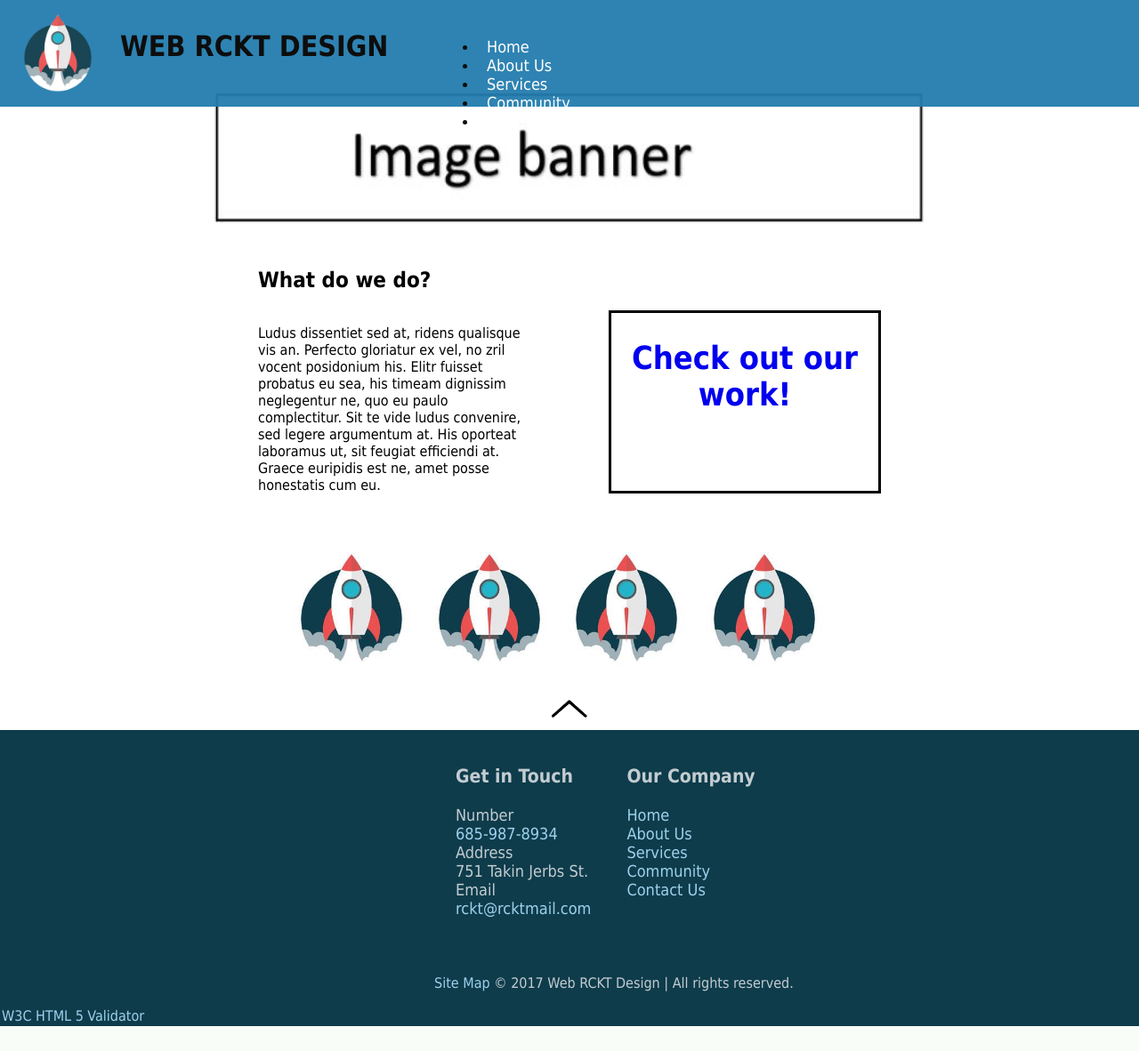
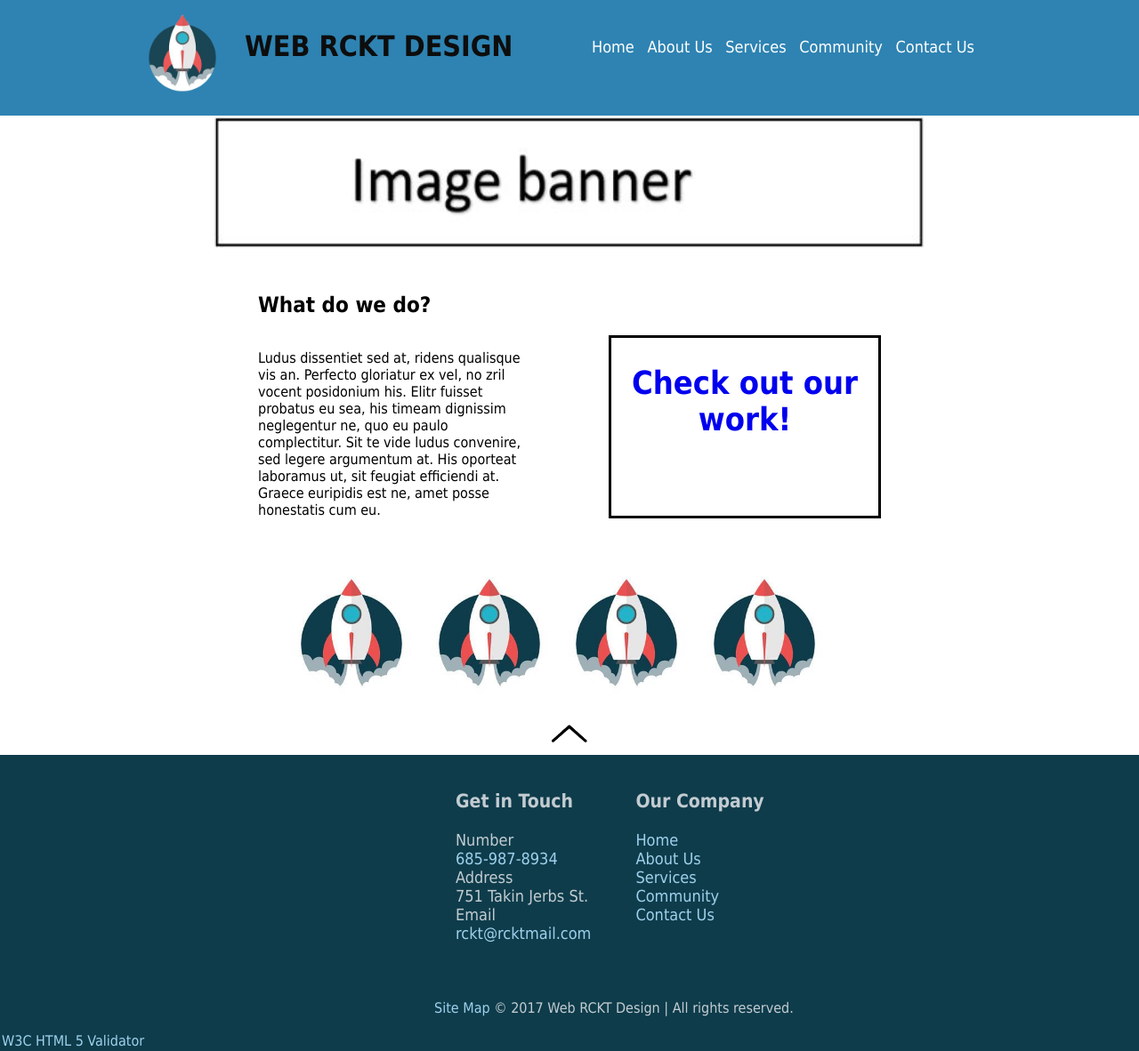
Before and after one commit to tonihe/1536, a PHP site: page /services.html in a window 1280 px wide. Shown: the whole page at 89% size. Before the commit the page ends 1154 px from the top, so only its background shows below. Run offline with PHP 8.4, Linux system fonts and the light colour scheme.

Commit message:
Fixed services page and edited base.css

```diff
--- a/G26/services.html
+++ b/G26/services.html
@@ -39,16 +39,17 @@
 </head>
 <body>
 	<header>
+		<div class="headerbox">
 		<div id="banner">
 			<img src="style/RocketLogo.png" alt="Rocket Logo" a href="index.html">
 			<h1><a href="index.html" alt="Web RCKT"></a>WEB RCKT DESIGN</h1>
 		</div>
 			<nav>
-				<li><a href="index.html">Home</a></li>
-				<li><a href="aboutus.html">About Us</a></li>
-				<li><a href="services.html">Services</a></li>
-				<li><a href="community.html">Community</a></li>
-				<li><a href="contactus.html">Contact Us</a></li>
+				<a href="index.html">Home</a>
+				<a href="aboutus.html">About Us</a>
+				<a href="services.html">Services</a>
+				<a href="community.html">Community</a>
+				<a href="contactus.html">Contact Us</a>
 			</nav>
 		</div>
 	</header>
--- a/G26/style/base.css
+++ b/G26/style/base.css
@@ -6,7 +6,7 @@ html { font-family: tahoma, sans-serif;
 }
 
 header {
-	height: 15%;
+	height: 130px;
 	width: 100%;
 	position: fixed;
 	top: 0;
@@ -24,6 +24,7 @@ header h1 {
 
 #banner {
 	text-align: inline;
+	white-space: nowrap;
 	padding: 15px;
 	position: fixed;
 }
@@ -66,19 +67,17 @@ nav a{
 }
 
 body {
+	height: 100%;
 	margin: 0;
 	padding: 0;
 	border: 0;
-
 }
 
 main {
-
-	padding-top: 8%;
+	padding-top: 130px;
 	width: 800px;
 	margin-left: auto;
 	margin-right: auto;
-
 }
 
 #scrollbutton {
@@ -100,6 +99,7 @@ footer {
 	width: 100%;
 	background-color: #0e3c4b;
 	color: #c3ccd1;
+	white-space: nowrap;
 }
 
 footer ul {
@@ -109,12 +109,9 @@ footer ul {
 }
 
 .footerclmns {
-	width: 20%;
 	font-size: 18px;
-	display: inline;
 	margin-left: auto;
 	margin-right: auto;
-
 }
 
 footer a {
@@ -127,7 +124,7 @@ footer a {
 
 #footerclmn2 {
 	position: relative;
-
+	margin-left: 10px;
 }
 
 #copyright {
@@ -175,13 +172,13 @@ please contact Toni. */
 }
 
 .formtd2 {
-width: 300px;
-height: 300px;
+	width: 300px;
+	height: 300px;
 }
 
 .formtd3 {
-width: 300px;
-height: 300px;
+	width: 300px;
+	height: 300px;
 }
 
 .formtd4 {
```
Also changed, not shown: G26/style/backgroundimg.jpg (renamed from G26/style/background.jpg).
